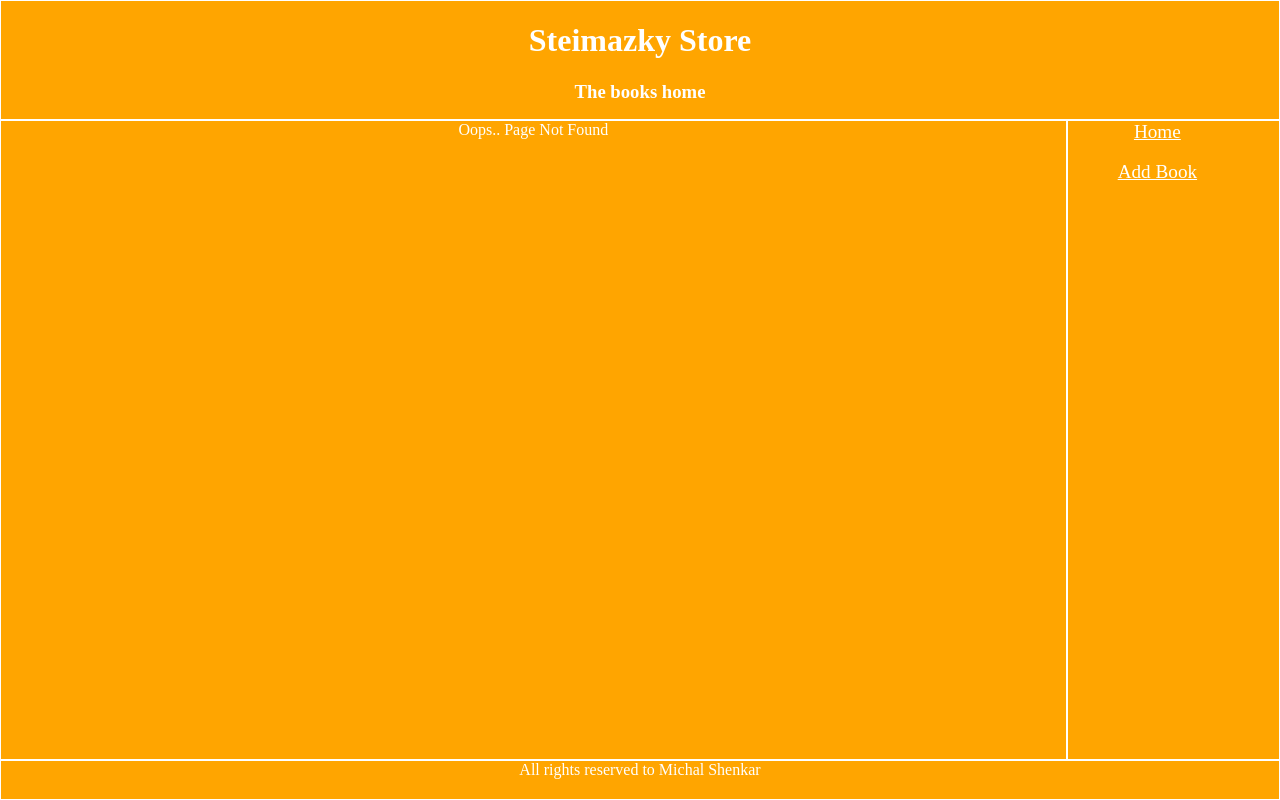
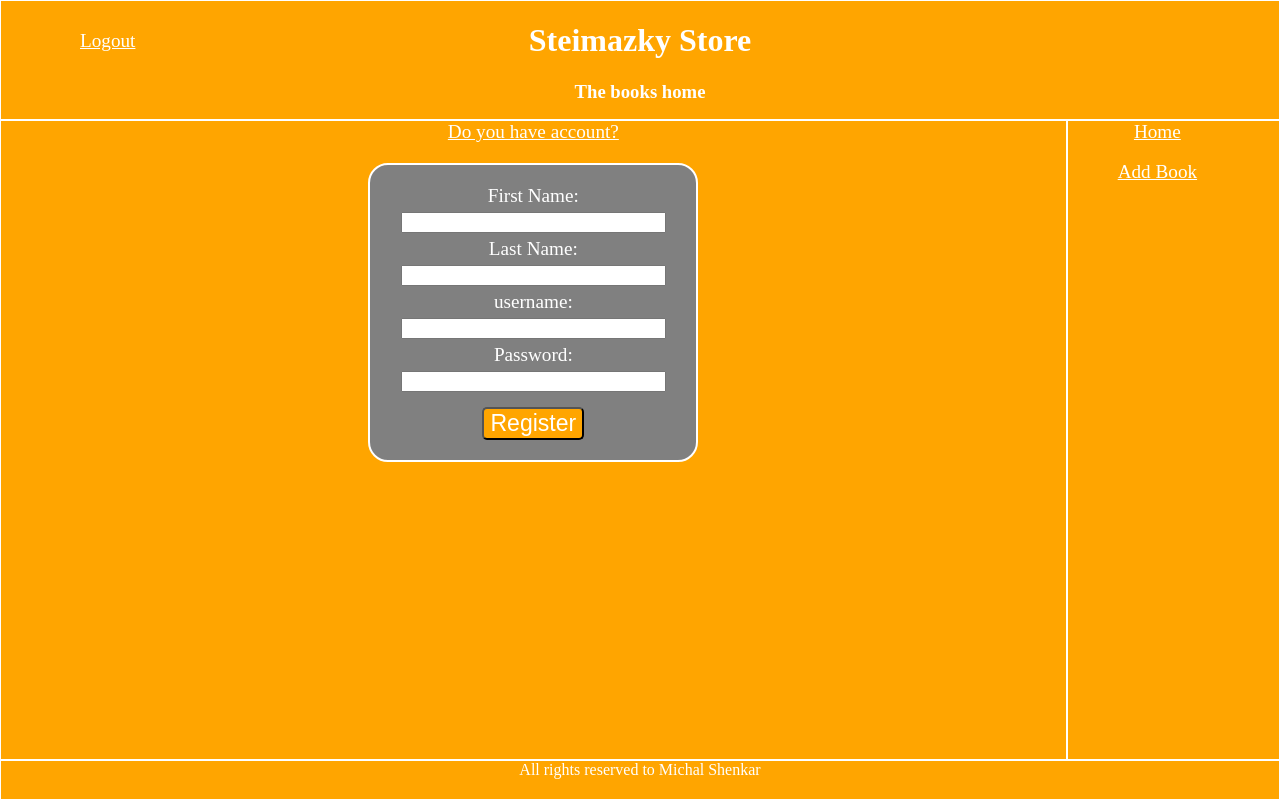
Before and after one commit to ShenkarMichal/Steimazky-Store, a React (Create React App) app in the folder frontend/: page /auth/register in a window 1280 px wide. Before the commit this address had no page. Built offline with nearby package versions, Linux system fonts and the light colour scheme.

Commit message:
frontend - add interceptore

```diff
--- a/frontend/package.json
+++ b/frontend/package.json
@@ -12,7 +12,7 @@
     "@types/react": "^18.2.6",
     "@types/react-dom": "^18.2.4",
     "@types/react-router-dom": "^5.3.3",
-    "axios": "^1.4.0",
+    "axios": "^0.27.2",
     "react": "^18.2.0",
     "react-dom": "^18.2.0",
     "react-hook-form": "^7.43.9",
--- /dev/null
+++ b/frontend/src/4-Service/InterceptoreService.ts
@@ -0,0 +1,19 @@
+import axios from "axios";
+
+class InterceptorService {
+
+    public createInterceptor(): void {
+        const token = sessionStorage.getItem("token")
+        axios.interceptors.request.use(request => {
+            if(token) {
+                request.headers = {
+                    authorization: "Bearer " + token
+                }
+            }
+            return request
+        })
+    }
+}
+
+const interceptorService = new InterceptorService()
+export default interceptorService
--- a/frontend/src/6-Components/AuthArea/Login/Login.tsx
+++ b/frontend/src/6-Components/AuthArea/Login/Login.tsx
@@ -1,8 +1,39 @@
+import { useForm } from "react-hook-form"
 import "./Login.css"
+import CredentialsModel from "../../../3-Models/CredentialsModel"
+import authService from "../../../4-Service/Auth-Service"
+import { useNavigate } from "react-router-dom"
+import { NavLink } from "react-router-dom"
 
 function Login():JSX.Element {
+
+    const {register, handleSubmit} = useForm<CredentialsModel>()
+    const navigate = useNavigate()
+
+    async function sendLogin(credentials:CredentialsModel) {
+        try {
+            await authService.login(credentials)
+            alert("Wellcome Back!")
+            navigate("/books")
+        }
+        catch (err: any) {
+            alert(err)
+        }
+    }
+
     return(
         <div className="Login">
+            <NavLink to={"/auth/register"}>Dont have account?</NavLink>
+            <form onSubmit={handleSubmit(sendLogin)}>
+                <label>username:</label>
+                <input type="text" {...register("username")} /> <br />
+
+                <label>Password:</label>
+                <input type="text" {...register("password")} /> <br />
+
+                <button>Login</button>
+
+            </form>
 
         </div>
     )
--- a/frontend/src/6-Components/AuthArea/Register/Register.tsx
+++ b/frontend/src/6-Components/AuthArea/Register/Register.tsx
@@ -1,8 +1,45 @@
+import { useForm } from "react-hook-form"
 import "./Register.css"
+import UserModel from "../../../3-Models/UserModel"
+import authService from "../../../4-Service/Auth-Service"
+import { useNavigate } from "react-router-dom"
+import { NavLink } from "react-router-dom"
 
 function Register(): JSX.Element{
+
+    const {register, handleSubmit} = useForm<UserModel>()
+    const navigate = useNavigate()
+
+    async function addUser(user:UserModel) {
+        try {
+            await authService.register(user)
+            alert("Wellcome!!")
+            navigate("/books")
+        }
+        catch (err: any) {
+            alert(err)
+        }
+    }
+
+
     return(
         <div className="Register">
+            <NavLink to={"/auth/login"}>Do you have account?</NavLink>
+            <form onSubmit={handleSubmit(addUser)}>
+                <label>First Name:</label>
+                <input type="text" {...register("firstName")} /> <br />
+
+                <label>Last Name:</label>
+                <input type="text" {...register("lastName")} /> <br />
+
+                <label>username:</label>
+                <input type="text" {...register("username")} /> <br />
+
+                <label>Password:</label>
+                <input type="text" {...register("password")} /> <br />
+
+                <button>Register</button>
+            </form>
 
         </div>
     )
--- a/frontend/src/6-Components/LayoutArea/Header/Header.css
+++ b/frontend/src/6-Components/LayoutArea/Header/Header.css
@@ -0,0 +1,5 @@
+.Links {
+    position: absolute;
+    left: 30px;
+    top: 30px;
+}
--- a/frontend/src/6-Components/LayoutArea/Header/Header.tsx
+++ b/frontend/src/6-Components/LayoutArea/Header/Header.tsx
@@ -1,10 +1,16 @@
+import { NavLink } from "react-router-dom"
 import "./Header.css"
+import authService from "../../../4-Service/Auth-Service"
 
 function Header(): JSX.Element{
     return(
         <div className="Header">
             <h1>Steimazky Store</h1>
             <h3>The books home</h3>
+
+            <div className="Links">
+                <NavLink to={"/auth/login"} onClick={authService.logout}>Logout</NavLink>
+            </div>
         </div>
     )
 }
--- a/frontend/src/6-Components/LayoutArea/Routing/Routing.tsx
+++ b/frontend/src/6-Components/LayoutArea/Routing/Routing.tsx
@@ -3,6 +3,8 @@
 import BooksList from "../../BooksArea/BooksList/BooksList"
 import AddBook from "../../BooksArea/AddBook/AddBook"
 import PageNotFound from "../PageNotFound/PageNotFound"
+import Login from "../../AuthArea/Login/Login"
+import Register from "../../AuthArea/Register/Register"
 
 function Routing(): JSX.Element{
     return(
@@ -10,7 +12,9 @@
             <Routes>
                 <Route path="/books" element={<BooksList />} />
                 <Route path="/add-book" element={<AddBook />} />
-                <Route path="/" element={<Navigate to={"/books"} />} />
+                <Route path="/auth/login" element={<Login />} />
+                <Route path="/auth/register" element={<Register />} />
+                <Route path="/" element={<Navigate to={"/auth/login"} />} />
                 <Route path="*" element={<PageNotFound />} />
             </Routes>
 
--- a/frontend/src/index.css
+++ b/frontend/src/index.css
@@ -6,3 +6,38 @@
   text-align: center;
   color: white;
 }
+
+form {
+  border: 2px solid white;
+  border-radius: 20px;
+  background-color: gray;
+  font-size: larger;
+  width: max-content;
+  height: max-content;
+  margin: auto;
+  padding: 20px;
+  margin-top: 20px;
+}
+
+input, select, textarea {
+  width: 90%;
+  margin: 5px;
+}
+
+button {
+  border-radius: 5px;
+  background-color: orange;
+  color: white;
+  margin-top: 10px;
+  font-size: larger;
+}
+
+a {
+  font-size: larger;
+  color: white;
+  margin: 50px;
+}
+
+a:hover {
+  color: orangered;
+}
--- a/frontend/src/index.tsx
+++ b/frontend/src/index.tsx
@@ -4,10 +4,12 @@
 import reportWebVitals from './reportWebVitals';
 import { BrowserRouter } from 'react-router-dom';
 import Layout from './6-Components/LayoutArea/Layout/Layout';
+import interceptorService from './4-Service/InterceptoreService';
 
 const root = ReactDOM.createRoot(
   document.getElementById('root') as HTMLElement
 );
+interceptorService.createInterceptor()
 root.render(
   <BrowserRouter>
     <React.StrictMode>
```
Also changed, not shown: 1 other file (tests, documents, lock files or other folders).
